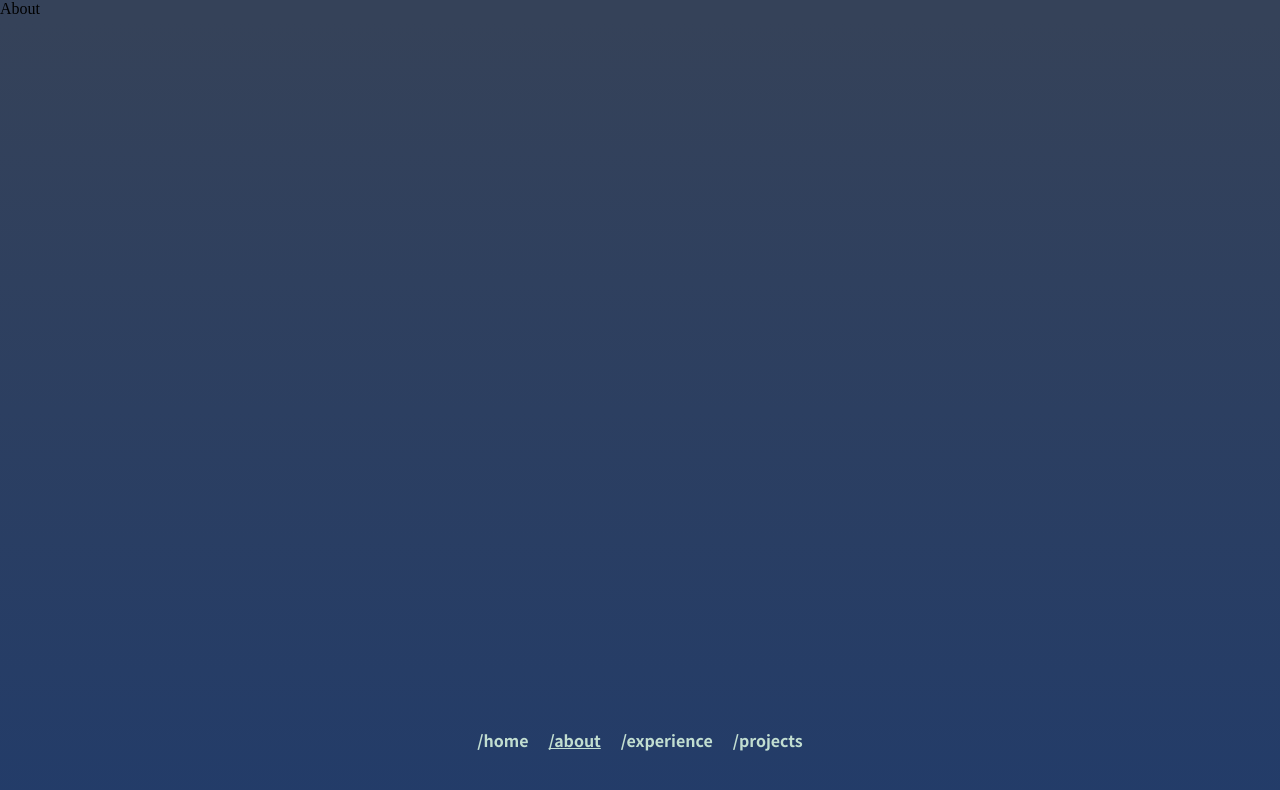
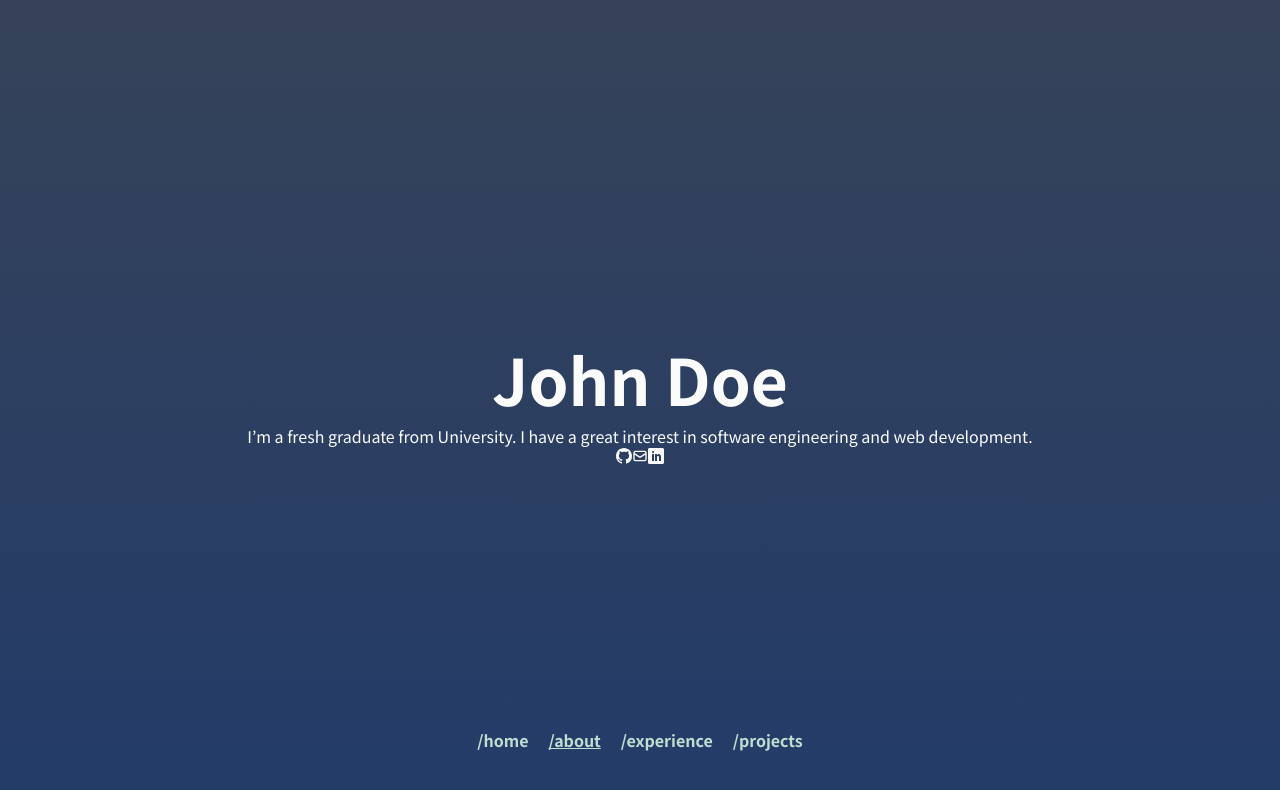
Before and after one commit to janedameria/janedameria.github.io, a React (Create React App) app: page /about in a window 1280 px wide. Shown: the top 790 px of the page. Built offline with nearby package versions, Linux system fonts and the light colour scheme.

Commit message:
create globalstyle & add react-icons

```diff
--- a/package.json
+++ b/package.json
@@ -6,8 +6,10 @@
     "@testing-library/jest-dom": "^5.16.4",
     "@testing-library/react": "^13.3.0",
     "@testing-library/user-event": "^13.5.0",
+    "animate.css": "^4.1.1",
     "react": "^18.2.0",
     "react-dom": "^18.2.0",
+    "react-icons": "^4.4.0",
     "react-router-dom": "^6.3.0",
     "react-scripts": "5.0.1",
     "styled-components": "^5.3.5",
--- a/src/App.js
+++ b/src/App.js
@@ -5,6 +5,7 @@ import About from "./components/About";
 import Experience from "./components/Experience";
 import Projects from "./components/Projects";
 import Navbar from "./components/Navbar";
+import { createGlobalStyle } from "styled-components";
 
 const Container = styled.div`
   background: linear-gradient(180deg, #354259 2.79%, #233c69 100%);
@@ -12,9 +13,23 @@ const Container = styled.div`
   position: relative;
 `;
 
+const GlobalStyle = createGlobalStyle`
+  .main-title {
+     font-size: 64px;
+  font-family: "Noto Sans JP", sans-serif;
+  color: #fbfbfb;
+  }
+
+  .text {
+    font-family: "Noto Sans JP", sans-serif;
+    color: #fbfbfb;
+  }
+`;
+
 function App() {
   return (
     <Container>
+      <GlobalStyle />
       <Routes>
         <Route path="/" element={<Home />} />
         <Route path="about" element={<About />} />
--- a/src/components/About.js
+++ b/src/components/About.js
@@ -1,7 +1,45 @@
 import React from "react";
+import styled from "styled-components";
+import { BsGithub } from "react-icons/bs";
+import { HiOutlineMail } from "react-icons/hi";
+import { ImLinkedin } from "react-icons/im";
+
+const Container = styled.div`
+  display: flex;
+  height: 100%;
+  justify-content: space-evenly;
+  align-items: center;
+`;
+
+const ContainerColumn = styled.div`
+  display: flex;
+  flex-direction: column;
+  height: 100%;
+  justify-content: center;
+  align-items: center;
+`;
+
+const ContainerIcon = styled.div`
+  color: #fbfbfb;
+`;
 
 const About = () => {
-  return <div>About</div>;
+  return (
+    <Container>
+      <ContainerColumn>
+        <h1 className="main-title">John Doe</h1>
+        <p className="text">
+          I’m a fresh graduate from University. I have a great interest in
+          software engineering and web development.
+        </p>
+        <ContainerIcon>
+          <BsGithub />
+          <HiOutlineMail />
+          <ImLinkedin />
+        </ContainerIcon>
+      </ContainerColumn>
+    </Container>
+  );
 };
 
 export default About;
--- a/src/components/Home.js
+++ b/src/components/Home.js
@@ -1,6 +1,7 @@
 import React from "react";
 import styled from "styled-components";
 import icon from "../me sketch.png";
+import "animate.css";
 
 const Container = styled.div`
   display: flex;
@@ -17,28 +18,22 @@ const ContainerColumn = styled.div`
   align-items: center;
 `;
 
-const MainTitle = styled.h1`
-  font-size: 64px;
-  font-family: "Noto Sans JP", sans-serif;
-  color: #fbfbfb;
-`;
-
-const Text = styled.p`
-  font-family: "Noto Sans JP", sans-serif;
-  color: #fbfbfb;
-`;
-
 const MyImage = styled.img`
   width: 170px;
   height: 170px;
   border-radius: 5%;
 `;
+
 const Home = () => {
   return (
     <Container>
       <ContainerColumn>
-        <MainTitle>hi, i'm john!</MainTitle>
-        <Text>welcome to my little corner on the internet! (✿◠‿◠) </Text>
+        <h1 className="animate__animated animate__bounce main-title">
+          hi, i'm john!
+        </h1>
+        <p className="text">
+          welcome to my little corner on the internet! (✿◠‿◠){" "}
+        </p>
       </ContainerColumn>
       <MyImage src={icon} />
     </Container>
```
Also changed, not shown: 1 other file (tests, documents, lock files or other folders).
